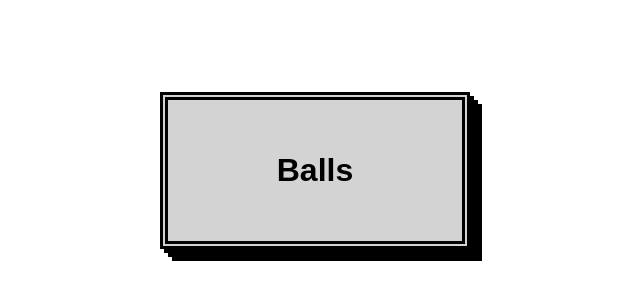
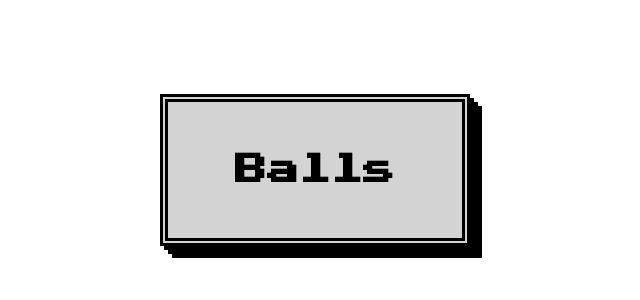
Before and after one commit to ObedAcharjee/my-website., a plain HTML site: page index.html in a window 1280 px wide. Shown: the part 230-530 px from the top of the page, without its empty margins (325-965 px from the left). Drawn offline with Linux system fonts and the light colour scheme.

Commit message:
Update balls.css - changed font_family in .text

```diff
--- a/balls.css
+++ b/balls.css
@@ -21,6 +21,7 @@ body {
     cursor: pointer; /* Change cursor to pointer on hover */
     color: black; /* Text color */
     outline: none; /* Remove default button outline */
+    font-family: 'Press Start 2P', cursive
 }
 
 /* Pixel art border effect */
```
